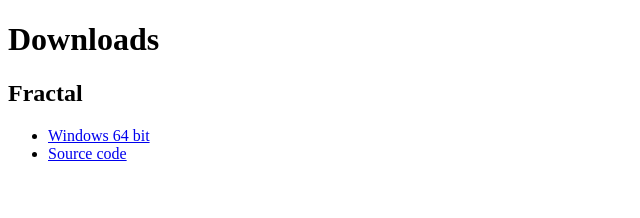
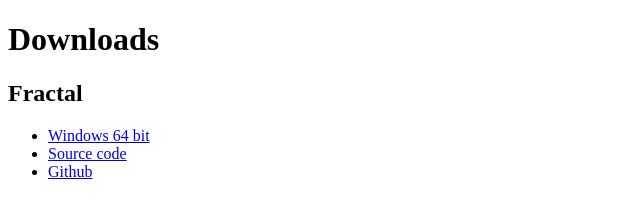
Before and after one commit to danielgrimshaw/danielgrimshaw.github.io, a plain HTML site: page Downloads/index.html in a window 1280 px wide. Shown: the full height of the page, 0-640 px from the left. Drawn offline with Linux system fonts and the light colour scheme.

Commit message:
Update index.html

```diff
--- a/Downloads/index.html
+++ b/Downloads/index.html
@@ -8,4 +8,5 @@
 <ul>
 <li><a href="http://danielgrimshaw.github.io/Downloads/Fractal-windows-64.exe">Windows 64 bit</a></li>
 <li><a href="http://danielgrimshaw.github.io/Downloads/Fractal-source.exe">Source code</a></li>
+<li><a href="http://github.com/danielgrimshaw/Fractal">Github</a></li>
 </ul>
```
